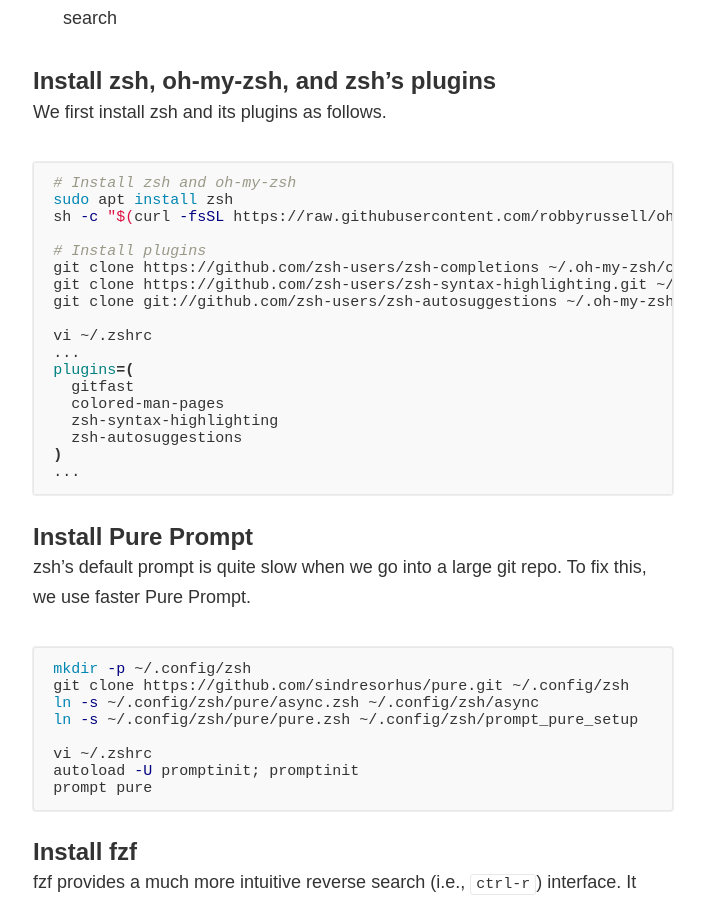
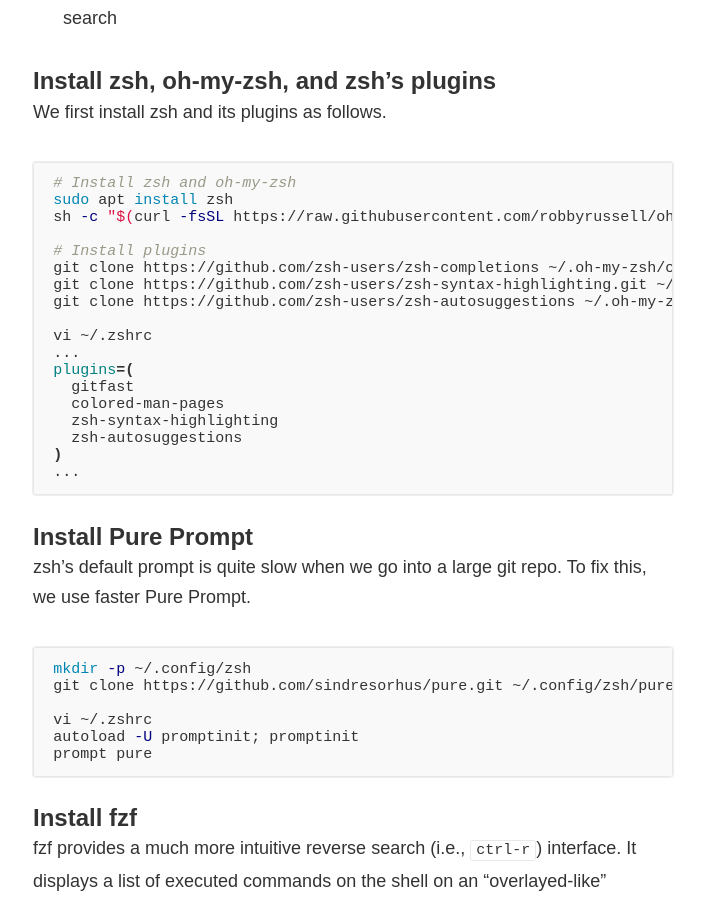
Before and after one commit to ryanhc/ryanhc.github.io, a Jekyll site: the page built from _posts/2019-09-05-terminal.md, in a window 1280 px wide and 900 px high, scrolled down 576 px. Shown: the whole window, without its empty margins (287-992 px from the left). Built offline with Jekyll 4.4.1, drawn with Linux system fonts in a browser that asks for light colours; nearby versions of some CDN libraries; some web fonts are replaced.

Commit message:
Fix typos in terminal blog
Signed-off-by: Ryan Choi <ryan.choi@samsung.com>

````diff
--- a/_posts/2019-09-05-terminal.md
+++ b/_posts/2019-09-05-terminal.md
@@ -31,7 +31,7 @@
 # Install plugins
 git clone https://github.com/zsh-users/zsh-completions ~/.oh-my-zsh/custom/plugins/zsh-completions
 git clone https://github.com/zsh-users/zsh-syntax-highlighting.git ~/.oh-my-zsh/custom/plugins/zsh-syntax-highlighting
-git clone git://github.com/zsh-users/zsh-autosuggestions ~/.oh-my-zsh/custom/plugins/zsh-autosuggestions
+git clone https://github.com/zsh-users/zsh-autosuggestions ~/.oh-my-zsh/custom/plugins/zsh-autosuggestions
 
 vi ~/.zshrc
 ...
@@ -50,9 +50,7 @@
 
 ```sh
 mkdir -p ~/.config/zsh
-git clone https://github.com/sindresorhus/pure.git ~/.config/zsh
-ln -s ~/.config/zsh/pure/async.zsh ~/.config/zsh/async
-ln -s ~/.config/zsh/pure/pure.zsh ~/.config/zsh/prompt_pure_setup
+git clone https://github.com/sindresorhus/pure.git ~/.config/zsh/pure
 
 vi ~/.zshrc
 autoload -U promptinit; promptinit
````
